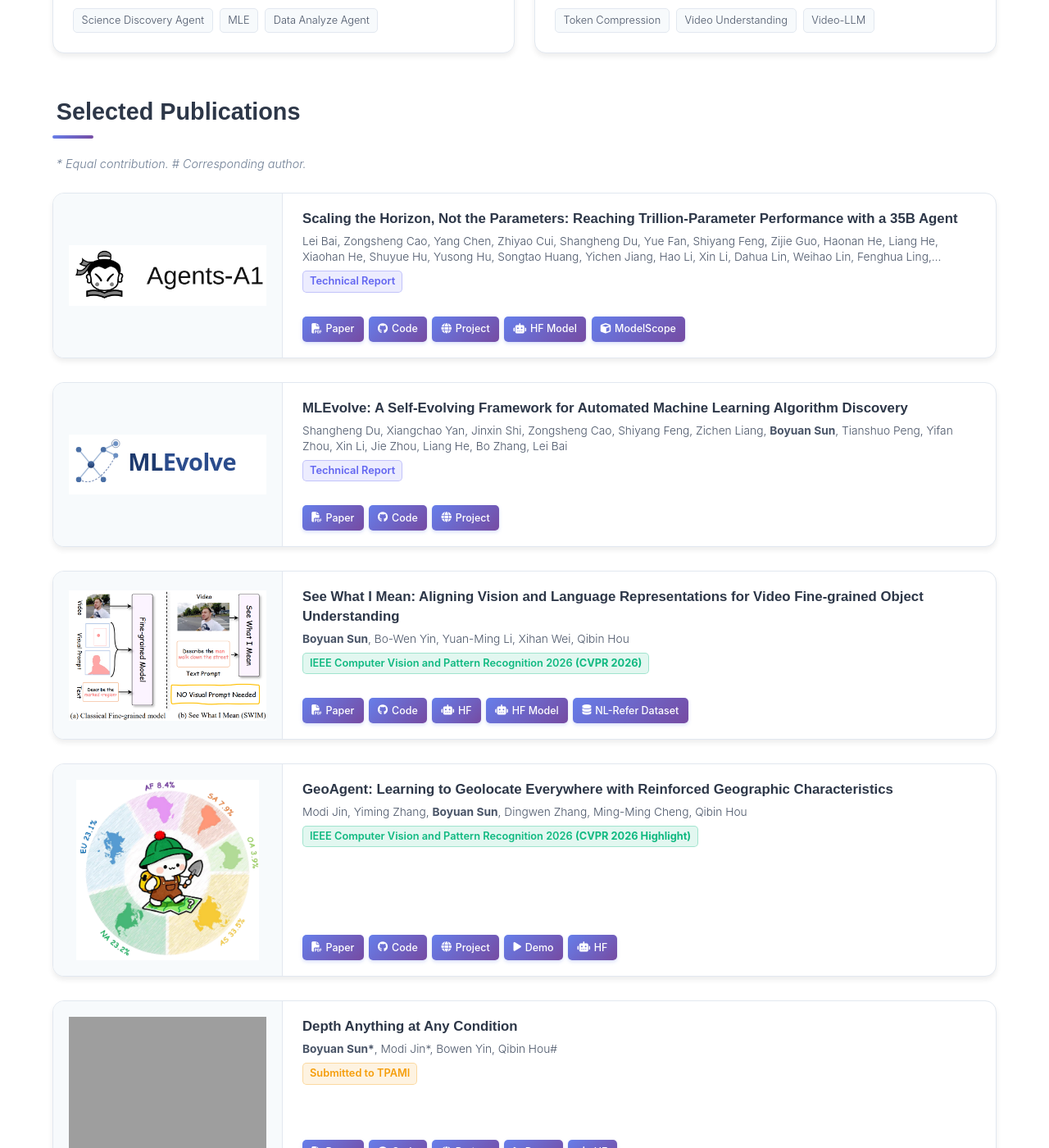
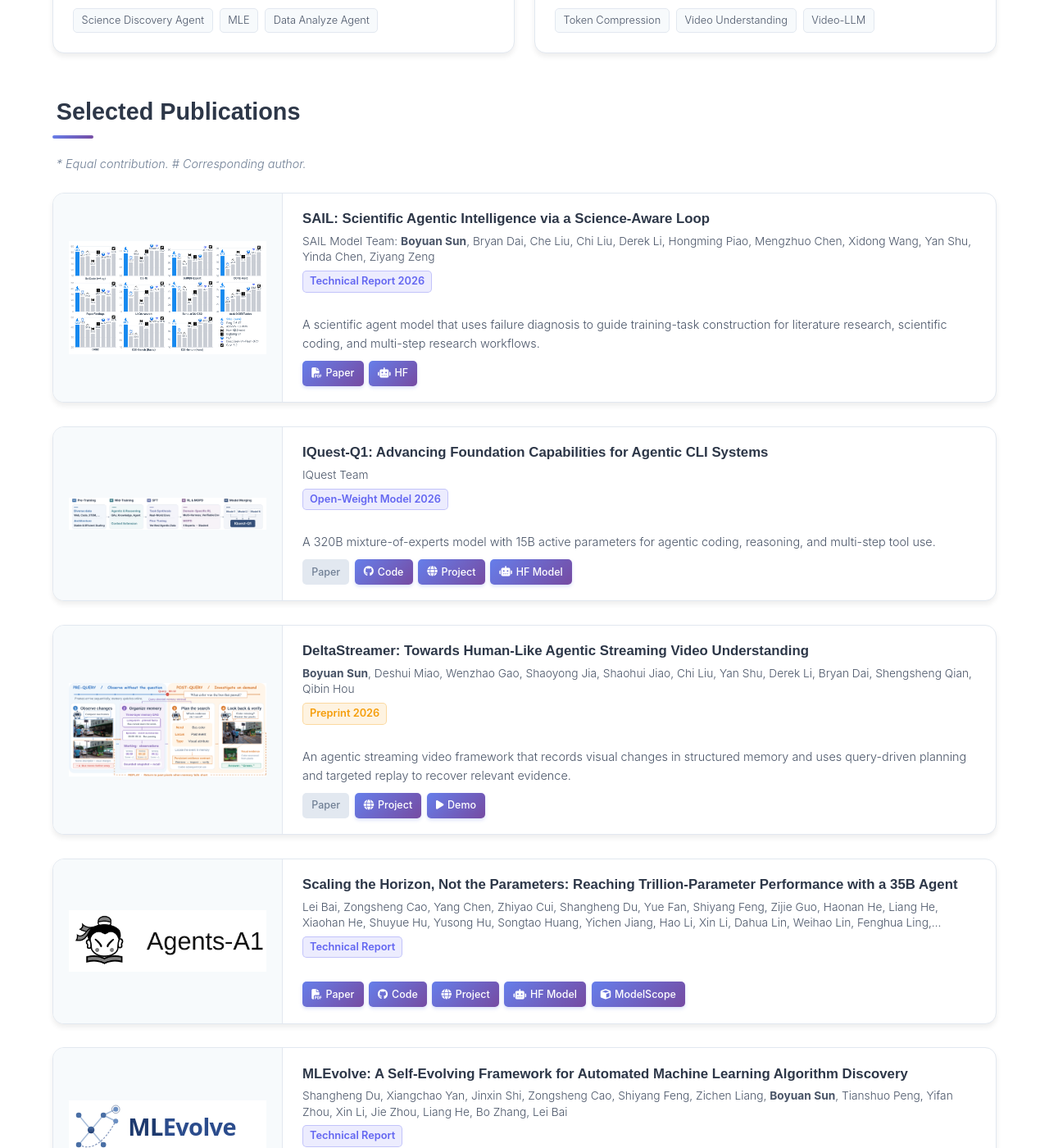
Before and after one commit to BBBBchan/BBBBchan.github.io, a Jekyll site: the page built from index.html, in a window 1280 px wide and 1400 px high, scrolled down 1118 px. Shown: the whole window at 82% size. Built offline with Jekyll 4.4.1, drawn with Linux system fonts in a browser that asks for light colours; nearby versions of some CDN libraries.

Commit message:
Add DeltaStreamer, SAIL and IQuest-Q1 to publications

```diff
--- a/index.html
+++ b/index.html
@@ -4,6 +4,37 @@
   src: /assets/img/boyuansun.png
   alt: website picture
 items:
+- title: SAIL&#58; Scientific Agentic Intelligence via a Science-Aware Loop
+  image:
+    src: assets/img/work/sail-overview.png
+    alt: SAIL scientific research model overview
+  author: 'SAIL Model Team: <b>Boyuan Sun</b>, Bryan Dai, Che Liu, Chi Liu, Derek Li, Hongming Piao, Mengzhuo Chen, Xidong Wang, Yan Shu, Yinda Chen, Ziyang Zeng'
+  pubname: Technical Report 2026
+  pubtype: report
+  description: A scientific agent model that uses failure diagnosis to guide training-task construction for literature research, scientific coding, and multi-step research workflows.
+  paper: https://arxiv.org/abs/2610.11451
+  hf: https://huggingface.co/papers/2610.11451
+- title: IQuest-Q1&#58; Advancing Foundation Capabilities for Agentic CLI Systems
+  image:
+    src: assets/img/work/iquest-q1-training.png
+    alt: IQuest-Q1 training pipeline
+  author: IQuest Team
+  pubname: Open-Weight Model 2026
+  pubtype: report
+  description: A 320B mixture-of-experts model with 15B active parameters for agentic coding, reasoning, and multi-step tool use.
+  project: https://iquestlab.github.io/
+  code: https://github.com/IQuestLab/IQuest-Q1
+  hf_model: https://huggingface.co/IQuestLab/IQuest-Q1
+- title: DeltaStreamer&#58; Towards Human-Like Agentic Streaming Video Understanding
+  image:
+    src: DeltaStreamer/assets/overview.png
+    alt: DeltaStreamer observation, memory, planning, and replay framework
+  author: <b>Boyuan Sun</b>, Deshui Miao, Wenzhao Gao, Shaoyong Jia, Shaohui Jiao, Chi Liu, Yan Shu, Derek Li, Bryan Dai, Shengsheng Qian, Qibin Hou
+  pubname: Preprint 2026
+  pubtype: arxiv
+  description: An agentic streaming video framework that records visual changes in structured memory and uses query-driven planning and targeted replay to recover relevant evidence.
+  project: https://bbbbchan.github.io/DeltaStreamer/
+  demo: https://bbbbchan.github.io/DeltaStreamer/#demo
 - title: Scaling the Horizon, Not the Parameters&#58; Reaching Trillion-Parameter Performance with a 35B Agent
   image:
     src: assets/img/work/Agent_A1.png
@@ -582,6 +613,13 @@
     border: 1px solid rgba(245, 158, 11, 0.3);
   }
 
+  .pub-description {
+    margin: 8px 0 0;
+    color: var(--text-secondary);
+    font-size: 0.9rem;
+    line-height: 1.6;
+  }
+
   .pub-venue.report {
     color: var(--pub-report);
     background: rgba(99, 102, 241, 0.12);
@@ -990,6 +1028,9 @@
             <h3 class="pub-title">{{ item.title }}</h3>
             <p class="pub-authors">{{ item.author }}</p>
             <p class="pub-venue {{ item.pubtype }}">{{ item.pubname }}</p>
+            {% if item.description %}
+            <p class="pub-description">{{ item.description }}</p>
+            {% endif %}
           </div>
 
           <div class="pub-links">
```
Also changed, not shown: assets/img/work/iquest-q1-training.png (added), assets/img/work/sail-overview.png (added).
